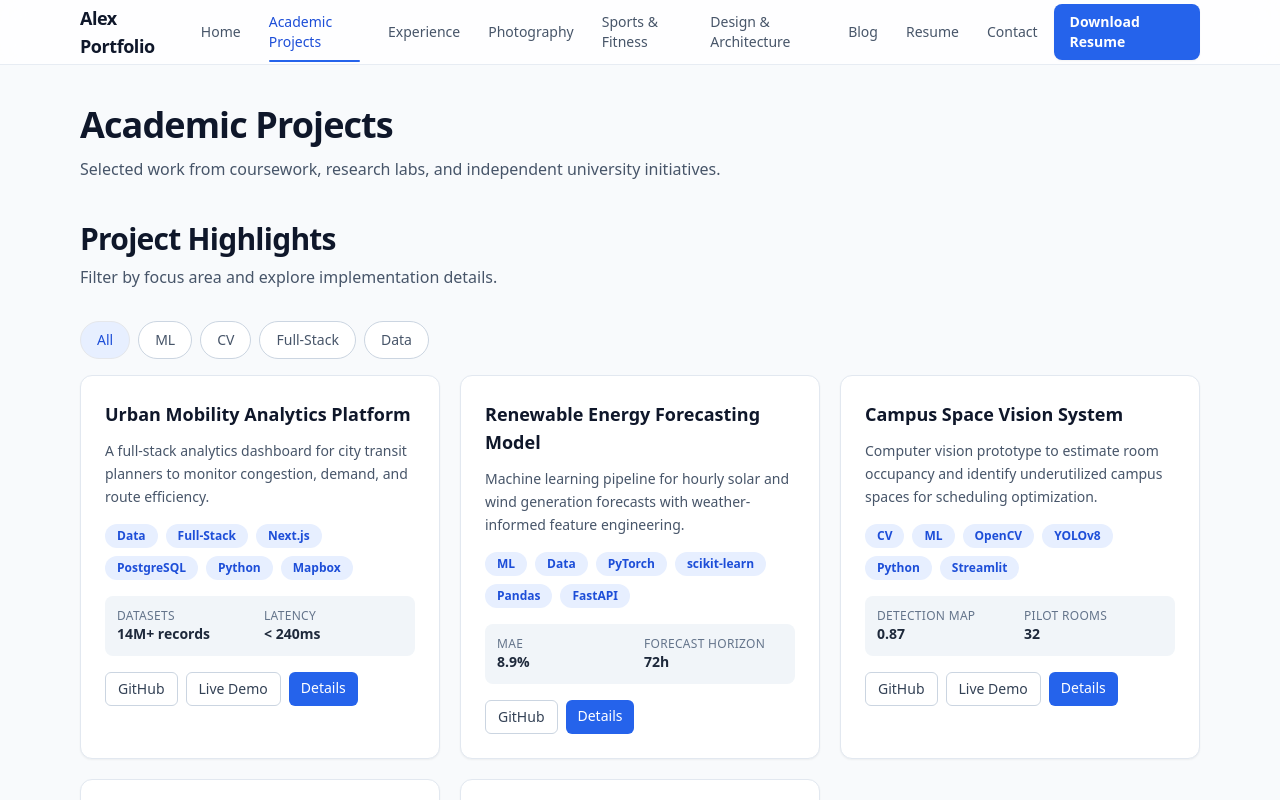
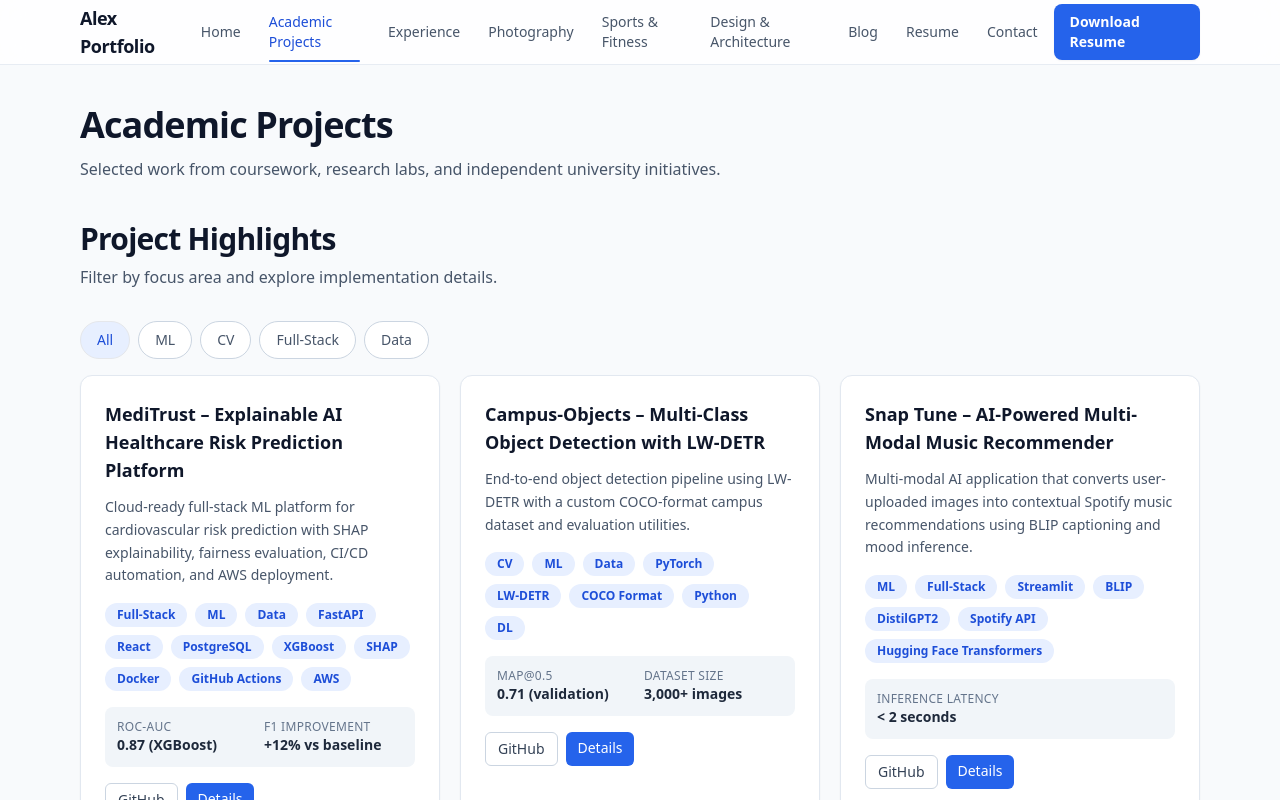
Before and after one commit to RavindraSSK/my_portfolio, a Next.js app: page /academic-projects in a window 1280 px wide. Shown: the top 800 px of the page. Built offline with nearby package versions, Linux system fonts and the light colour scheme.

Commit message:
Updated academic projects with resume projects

```diff
--- a/data/projects.ts
+++ b/data/projects.ts
@@ -21,63 +21,72 @@ export interface Project {
 
 export const projects: Project[] = [
   {
-    slug: 'urban-mobility-analytics',
-    title: 'Urban Mobility Analytics Platform',
-    summary: 'A full-stack analytics dashboard for city transit planners to monitor congestion, demand, and route efficiency.',
-    tags: ['Data', 'Full-Stack'],
-    tech: ['Next.js', 'PostgreSQL', 'Python', 'Mapbox'],
+    slug: 'meditrust-xai-healthcare-risk',
+    title: 'MediTrust – Explainable AI Healthcare Risk Prediction Platform',
+    summary:
+      'Cloud-ready full-stack ML platform for cardiovascular risk prediction with SHAP explainability, fairness evaluation, CI/CD automation, and AWS deployment.',
+    tags: ['Full-Stack', 'ML', 'Data'],
+    tech: [
+      'FastAPI',
+      'React',
+      'PostgreSQL',
+      'XGBoost',
+      'SHAP',
+      'Docker',
+      'GitHub Actions',
+      'AWS'
+    ],
     metrics: [
-      { label: 'Datasets', value: '14M+ records' },
-      { label: 'Latency', value: '< 240ms' }
+      { label: 'ROC-AUC', value: '0.87 (XGBoost)' },
+      { label: 'F1 Improvement', value: '+12% vs baseline' }
     ],
-    githubUrl: 'https://github.com/example/urban-mobility-analytics',
-    liveDemoUrl: 'https://demo.example.com/urban-mobility-analytics',
-    detailsHref: '/academic-projects/urban-mobility-analytics'
+    githubUrl: 'https://github.com/RavindraSSK',
+    detailsHref: '/academic-projects/meditrust-xai-healthcare-risk'
   },
   {
-    slug: 'renewable-energy-forecasting',
-    title: 'Renewable Energy Forecasting Model',
-    summary: 'Machine learning pipeline for hourly solar and wind generation forecasts with weather-informed feature engineering.',
-    tags: ['ML', 'Data'],
-    tech: ['PyTorch', 'scikit-learn', 'Pandas', 'FastAPI'],
+    slug: 'campus-objects-lw-detr',
+    title: 'Campus-Objects – Multi-Class Object Detection with LW-DETR',
+    summary:
+      'End-to-end object detection pipeline using LW-DETR with a custom COCO-format campus dataset and evaluation utilities.',
+    tags: ['CV', 'ML', 'Data'],
+    tech: ['PyTorch', 'LW-DETR', 'COCO Format', 'Python','DL'],
     metrics: [
-      { label: 'MAE', value: '8.9%' },
-      { label: 'Forecast Horizon', value: '72h' }
+      { label: 'mAP@0.5', value: '0.71 (validation)' },
+      { label: 'Dataset Size', value: '3,000+ images' }
     ],
-    githubUrl: 'https://github.com/example/renewable-forecasting',
-    detailsHref: '/academic-projects/renewable-energy-forecasting'
+    githubUrl: 'https://github.com/RavindraSSK',
+    detailsHref: '/academic-projects/campus-objects-lw-detr'
   },
   {
-    slug: 'campus-space-vision',
-    title: 'Campus Space Vision System',
-    summary: 'Computer vision prototype to estimate room occupancy and identify underutilized campus spaces for scheduling optimization.',
-    tags: ['CV', 'ML'],
-    tech: ['OpenCV', 'YOLOv8', 'Python', 'Streamlit'],
+    slug: 'snaptune-multimodal-music',
+    title: 'Snap Tune – AI-Powered Multi-Modal Music Recommender',
+    summary:
+      'Multi-modal AI application that converts user-uploaded images into contextual Spotify music recommendations using BLIP captioning and mood inference.',
+    tags: ['ML', 'Full-Stack'],
+    tech: [
+      'Streamlit',
+      'BLIP',
+      'DistilGPT2',
+      'Spotify API',
+      'Hugging Face Transformers'
+    ],
     metrics: [
-      { label: 'Detection mAP', value: '0.87' },
-      { label: 'Pilot Rooms', value: '32' }
+      { label: 'Inference Latency', value: '< 2 seconds' }
     ],
-    githubUrl: 'https://github.com/example/campus-space-vision',
-    liveDemoUrl: 'https://demo.example.com/campus-space-vision',
-    detailsHref: '/academic-projects/campus-space-vision'
+    githubUrl: 'https://github.com/RavindraSSK',
+    detailsHref: '/academic-projects/snaptune-multimodal-music'
   },
   {
-    slug: 'research-collab-hub',
-    title: 'Research Collaboration Hub',
-    summary: 'A multi-tenant portal for lab members to share experiment logs, annotate findings, and track publication milestones.',
-    tags: ['Full-Stack'],
-    tech: ['Next.js', 'TypeScript', 'Prisma', 'Supabase'],
-    githubUrl: 'https://github.com/example/research-collab-hub',
-    detailsHref: '/academic-projects/research-collab-hub'
-  },
-  {
-    slug: 'remote-sensing-insights',
-    title: 'Remote Sensing Insights',
-    summary: 'Data analysis workflow for satellite imagery to detect vegetation trends and surface-temperature anomalies.',
-    tags: ['Data', 'CV'],
-    tech: ['Rasterio', 'NumPy', 'QGIS', 'D3.js'],
-    metrics: [{ label: 'Tiles Processed', value: '2,400+' }],
-    liveDemoUrl: 'https://demo.example.com/remote-sensing-insights',
-    detailsHref: '/academic-projects/remote-sensing-insights'
+    slug: 'tls-asbuilt-mapping-iitb',
+    title: 'As-Built Mapping Using Terrestrial Laser Scanner (TLS)',
+    summary:
+      'Geospatial research workflow involving TLS scan planning, point-cloud capture, 3D modeling, and quality control documentation at IIT Bombay.',
+    tags: ['Data'],
+    tech: ['Cyclone', 'AutoCAD', 'TLS Hardware'],
+    metrics: [
+      { label: 'Impact', value: 'Adopted as lab reference workflow' }
+    ],
+    githubUrl: 'https://github.com/RavindraSSK',
+    detailsHref: '/academic-projects/tls-asbuilt-mapping-iitb'
   }
 ];
```
